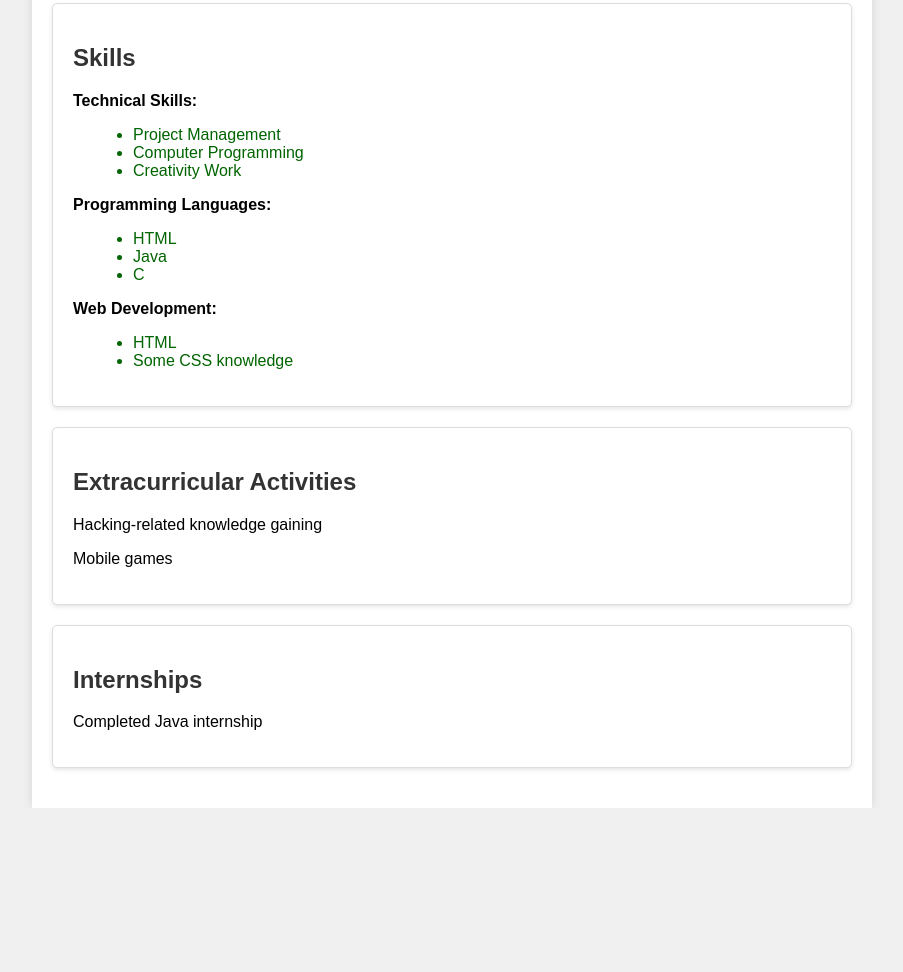
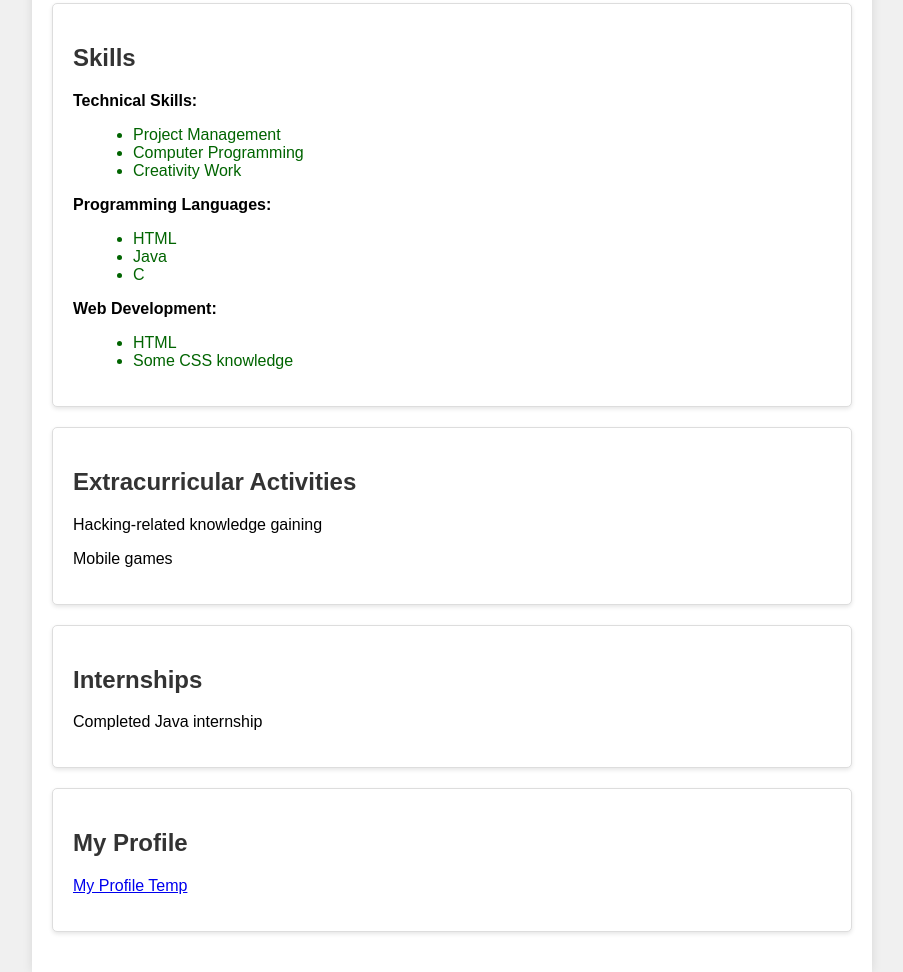
Before and after one commit to sidik11/resume, a plain HTML site: page index.html in a window 1280 px wide. Shown: the part 809-1781 px from the top of the page, without its empty margins (188-1091 px from the left). Before the commit the page ends 1617 px from the top, so only its background shows below. Drawn offline with Linux system fonts and the light colour scheme.

Commit message:
Update index.html

```diff
--- a/index.html
+++ b/index.html
@@ -105,13 +105,18 @@
       <h2>Extracurricular Activities</h2>
       <p>Hacking-related knowledge gaining</p>
       <p>Mobile games</p>
-
     </div>
 
     <div class="section">
       <h2>Internships</h2>
       <p>Completed Java internship</p>
     </div>
+
+    <!-- New section with the link -->
+    <div class="section">
+      <h2>My Profile</h2>
+      <p><a href="https://sidik11.github.io/sidik/" target="_blank">My Profile Temp</a></p>
+    </div>
   </div>
 </body>
 </html>
```
